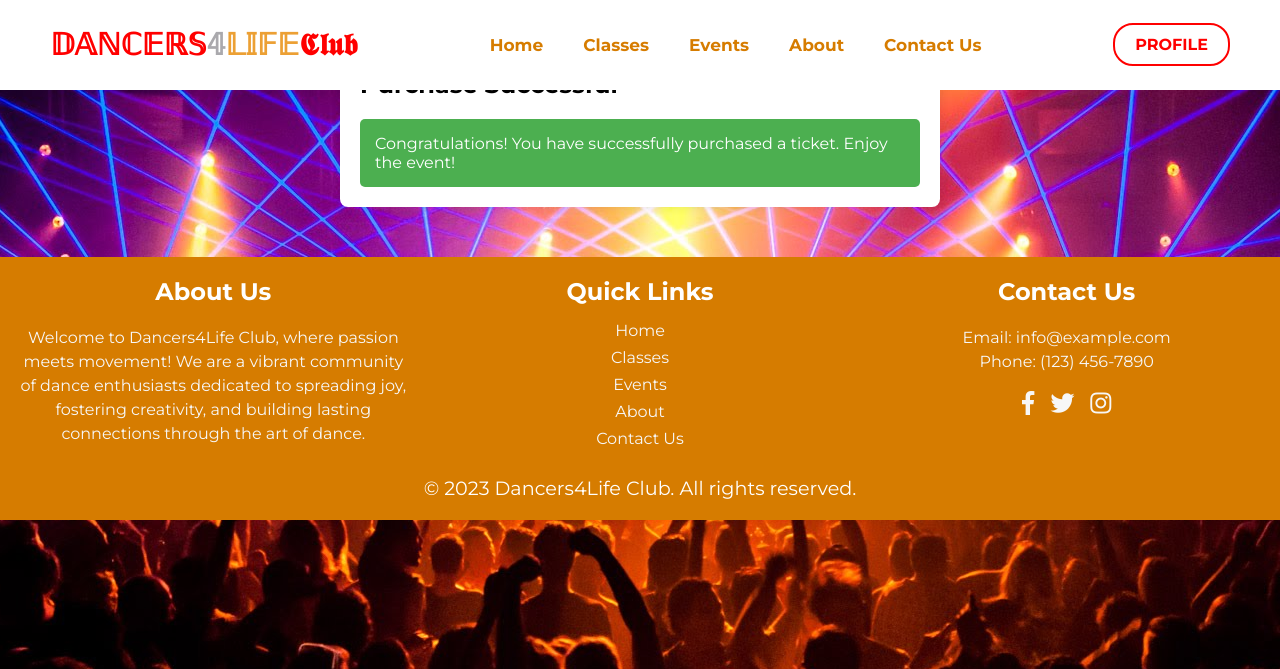
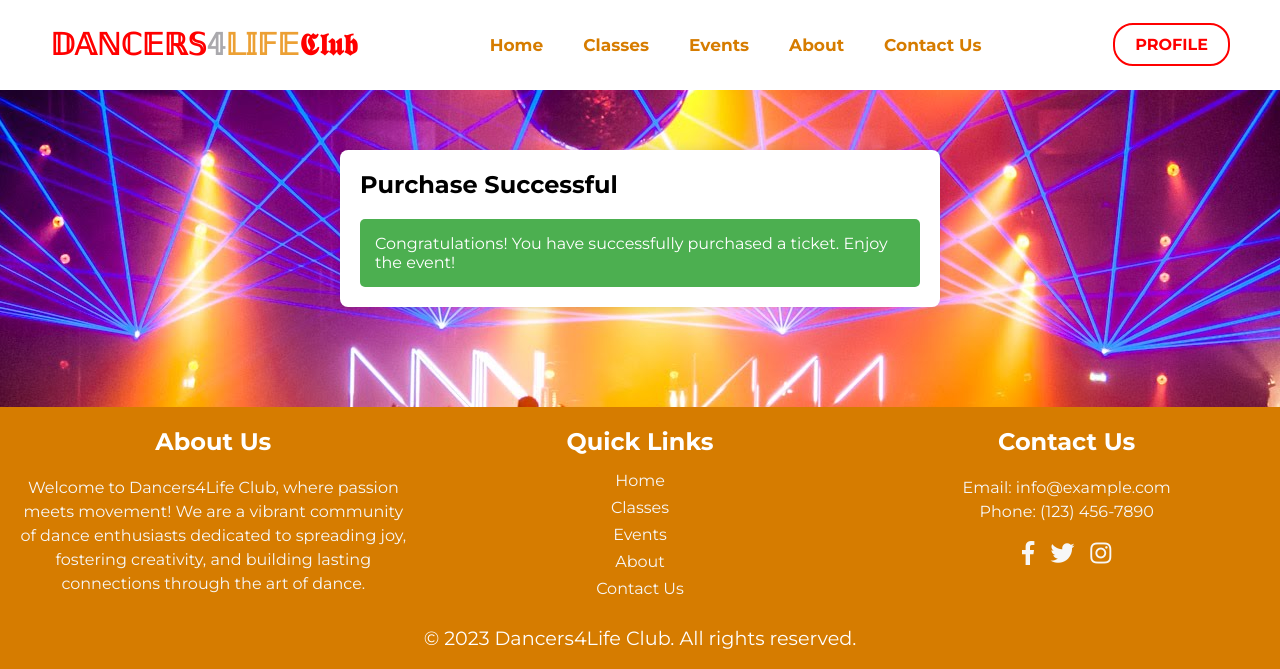
Before and after one commit to Waptech07/Dancers4Life, a Django app: page /success/ in a window 1280 px wide. Shown: the top 669 px of the page. Run offline with Django 4.2, Linux system fonts and the light colour scheme; a user stored in the database is signed in; some libraries are stand-ins or nearby versions.

Commit message:
centered the purchase success box

```diff
--- a/site4life/templates/pages/purchase_success.html
+++ b/site4life/templates/pages/purchase_success.html
@@ -5,7 +5,7 @@
   <style>
     .container {
       max-width: 600px;
-      margin: 50px auto;
+      margin: 150px auto 100px auto;
       padding: 20px;
       background-color: #fff;
       border-radius: 8px;
```
